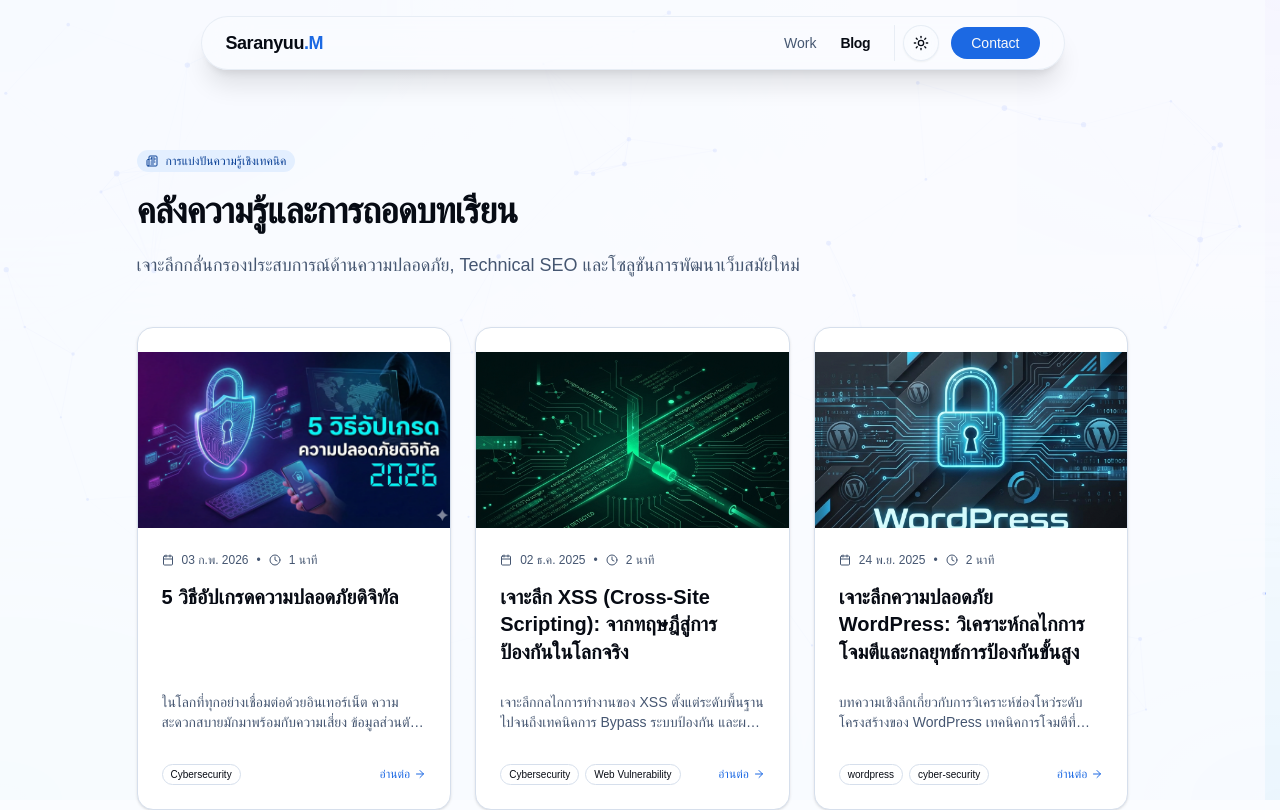
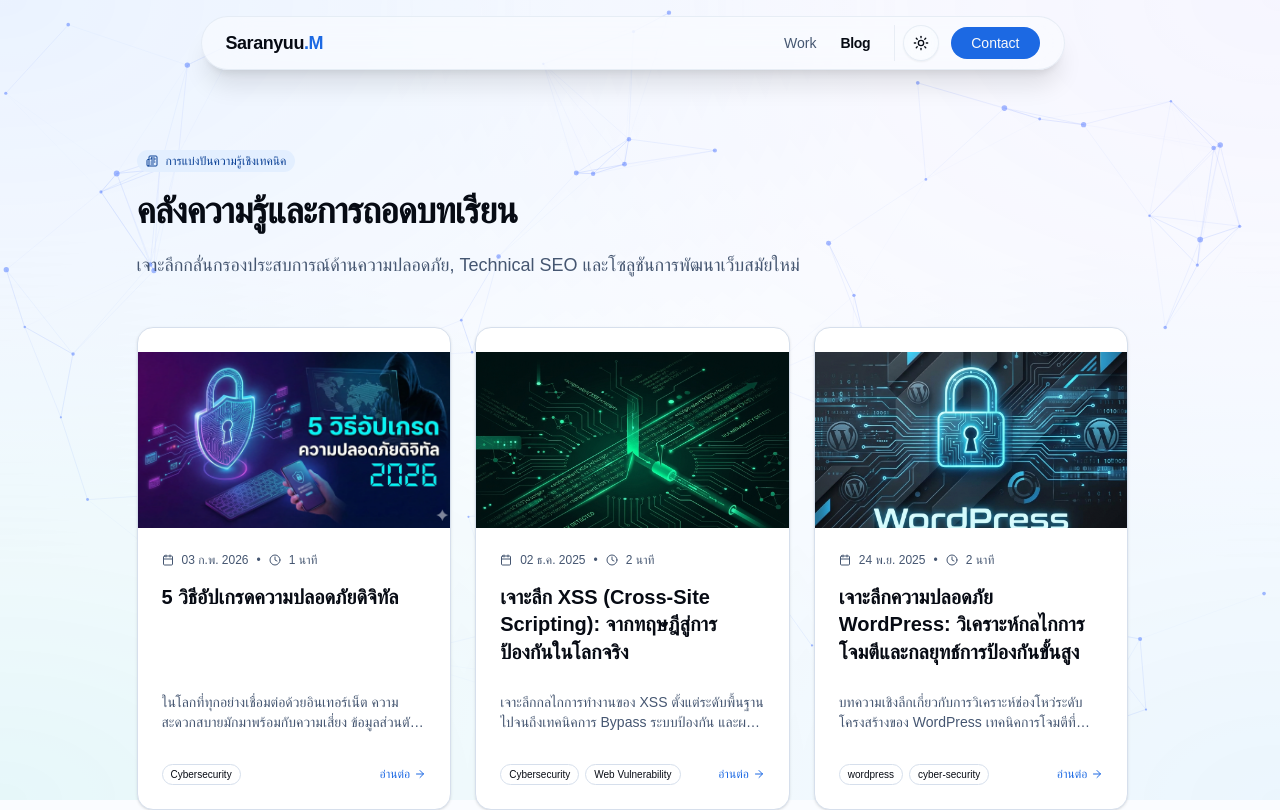
Before and after one commit to Yuukub/yuukub.github.io, a Next.js app: page /blog in a window 1280 px wide. Shown: the top 810 px of the page. Built offline with nearby package versions, Linux system fonts and the light colour scheme; a web font is replaced by a local one.

Commit message:
revert: remove bg-background for clearer particle visibility

```diff
--- a/src/app/blog/[slug]/page.tsx
+++ b/src/app/blog/[slug]/page.tsx
@@ -56,7 +56,7 @@ export default async function Post({ params }: { params: Promise<{ slug: string
     };
 
     return (
-        <div className="min-h-screen bg-background/80 selection:bg-primary/20 relative">
+        <div className="min-h-screen selection:bg-primary/20 relative">
             <script
                 type="application/ld+json"
                 dangerouslySetInnerHTML={{ __html: JSON.stringify([articleJsonLd, breadcrumbJsonLd]) }}
--- a/src/app/blog/page.tsx
+++ b/src/app/blog/page.tsx
@@ -19,7 +19,7 @@ export default async function BlogPage() {
     const allPostsData = await getSortedPostsData();
 
     return (
-        <div className="min-h-screen bg-background/80 selection:bg-primary/20 relative">
+        <div className="min-h-screen selection:bg-primary/20 relative">
             <script
                 type="application/ld+json"
                 dangerouslySetInnerHTML={{
--- a/src/app/page.tsx
+++ b/src/app/page.tsx
@@ -80,7 +80,7 @@ const getProjectColorClass = (color: string) => {
 
 export default function Home() {
   return (
-    <div className="min-h-screen bg-background/80 selection:bg-primary/20">
+    <div className="min-h-screen selection:bg-primary/20">
 
       {/* Mesh Background */}
       <div className="fixed inset-0 -z-10 mesh-gradient opacity-40 dark:opacity-20 pointer-events-none" />
```
